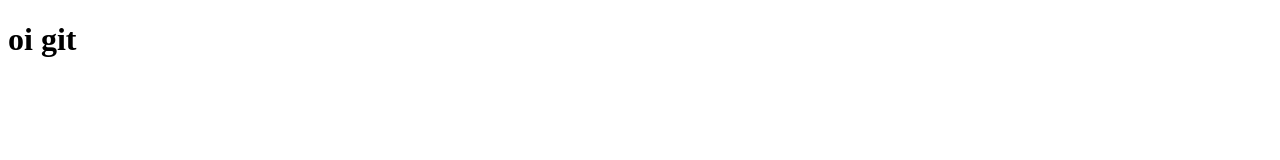
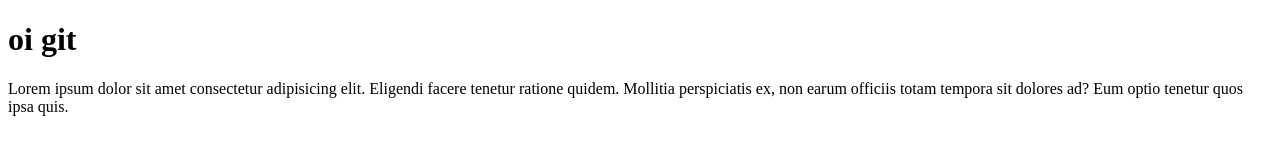
Before and after one commit to arenas-franklin/testando-git, a plain HTML site: page index.html in a window 1280 px wide. Drawn offline with Linux system fonts and the light colour scheme.

Commit message:
um paragrafo

```diff
--- a/index.html
+++ b/index.html
@@ -8,5 +8,10 @@
 </head>
 <body>
     <h1>oi git</h1>
+    <p>
+        Lorem ipsum dolor sit amet consectetur adipisicing elit. Eligendi facere tenetur ratione quidem.
+        Mollitia perspiciatis ex, non earum officiis totam tempora sit dolores ad? Eum optio tenetur quos
+        ipsa quis.
+    </p>
 </body>
 </html>
```
